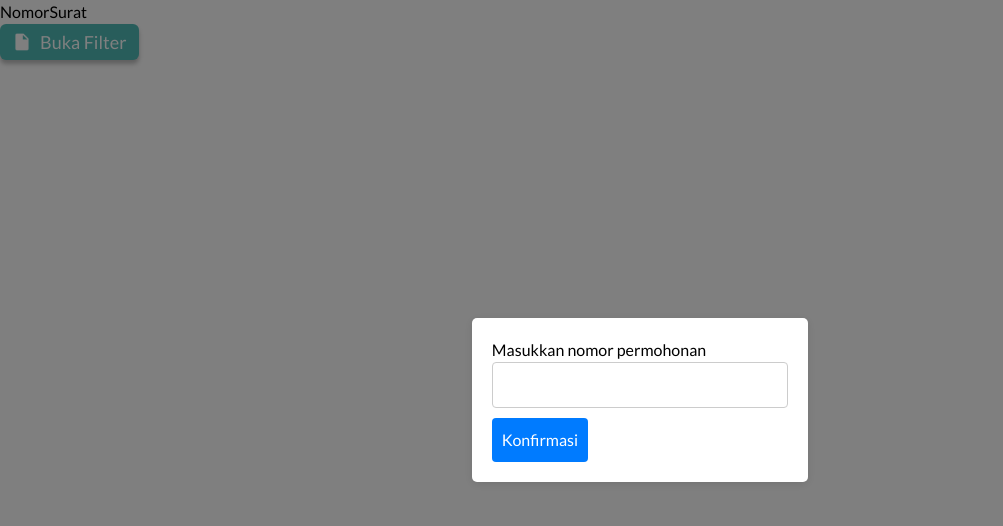
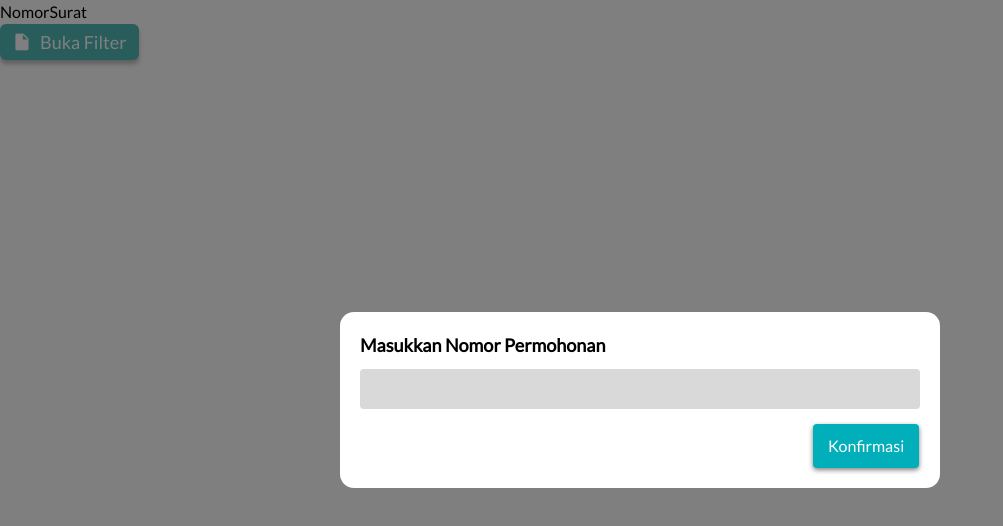
Before and after one commit to nurrochman954/LabMCB, a Next.js app in the folder labmcb/: page /admin in a window 1280 px wide. Both pictures are taken after a click on the button "NomorSurat". Shown: the top 526 px of the page, without its empty margins (0-1003 px from the left). Built offline with nearby package versions, Linux system fonts and the light colour scheme.

Commit message:
updating Nomor Surat Pop up

```diff
--- a/labmcb/components/PopUpNoSurat.tsx
+++ b/labmcb/components/PopUpNoSurat.tsx
@@ -16,12 +16,24 @@ const Popup: React.FC<PopupProps> = ({ onClose }) => {
   return (
     <div style={styles.overlay}>
       <div style={styles.popup}>
-        <h2>Masukkan nomor permohonan</h2>
+      <h2
+      style={{
+        fontSize: '18px', // Ukuran font
+        fontWeight: 'bold', // Ketebalan font
+        color: 'black', // Warna teks
+        textAlign: 'left', // Rata tengah
+        marginBottom: '10px'
+         // Font keluarga
+      }}
+    >
+      Masukkan Nomor Permohonan
+      </h2>
         <input
           type="text"
           value={nomorPermohonan}
           onChange={(e) => setNomorPermohonan(e.target.value)}
           style={styles.input}
+          className=' '
         />
         <button onClick={handleConfirm} style={styles.button}>
           Konfirmasi
@@ -46,24 +58,32 @@ const styles = {
     popup: {
       background: '#fff',
       padding: '20px',
-    borderRadius: '5px',
-    boxShadow: '0 2px 10px rgba(0, 0, 0, 0.1)',
+      borderRadius: '14px',
+      width: '600px',
+
     },
+
     input: {
       width: '100%',
-    padding: '10px',
-    marginBottom: '10px',
+      padding: '8px',
+      marginBottom: '15px',
       borderRadius: '4px',
-    border: '1px solid #ccc',
+      backgroundColor: '#D9D9D9',
+      fontSize: '16px',
     },
     button: {
-    backgroundColor: '#007BFF',
+      backgroundColor: '#00AFB9',
       color: '#fff',
-    padding: '10px',
+      padding: '10px 15px',
       borderRadius: '4px',
       border: 'none',
       cursor: 'pointer',
+      fontSize: '16px',
+      transition: 'background-color 0.3s',
+       boxShadow: '0 2px 5px rgba(0, 0, 0, 0.5)',
+       marginLeft: '453px'
     },
   };
 
+
 export default Popup;
```
Lines whose indentation alone changed are shown as unchanged.
